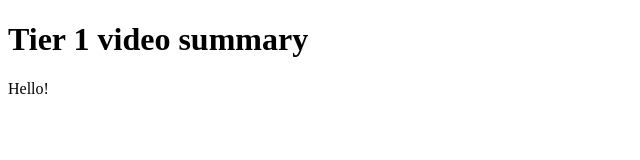
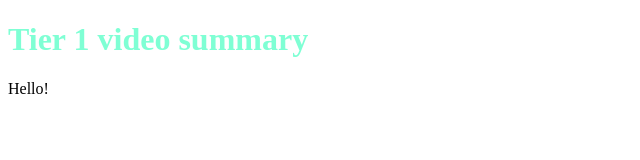
Before and after one commit to phraunc/Tier-1-summary-video, a plain HTML site: page index.html in a window 1280 px wide. Shown: the whole page, without its empty margins (0-640 px from the left). Drawn offline with Linux system fonts and the light colour scheme.

Commit message:
update css

```diff
--- a/index.html
+++ b/index.html
@@ -4,6 +4,9 @@
     <meta charset="UTF-8">
     <meta http-equiv="X-UA-Compatible" content="IE=edge">
     <meta name="viewport" content="width=device-width, initial-scale=1.0">
+    <!-- link the stylesheet -->
+    <link href="main.css" rel="stylesheet" />
+
     <title>Tier 1 video summary</title>
 </head>
 <body>
```
